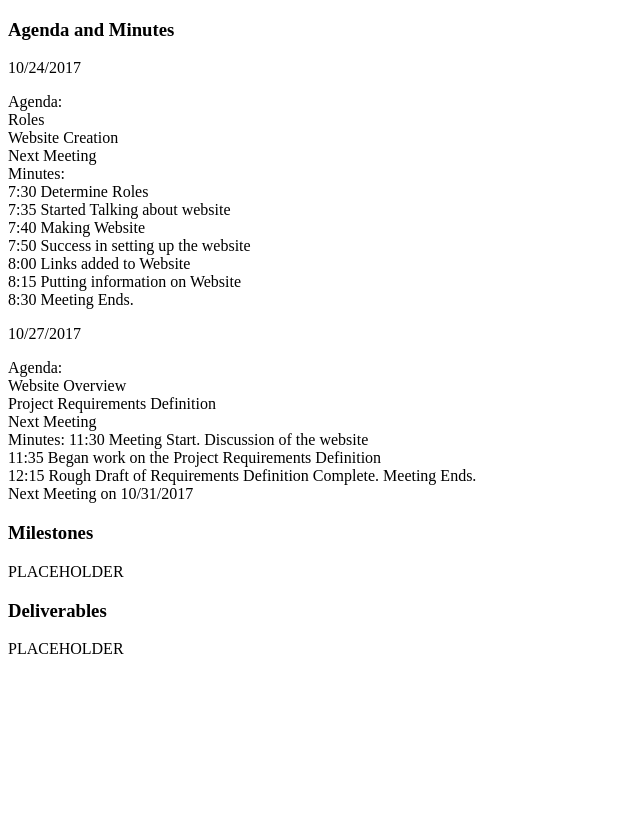
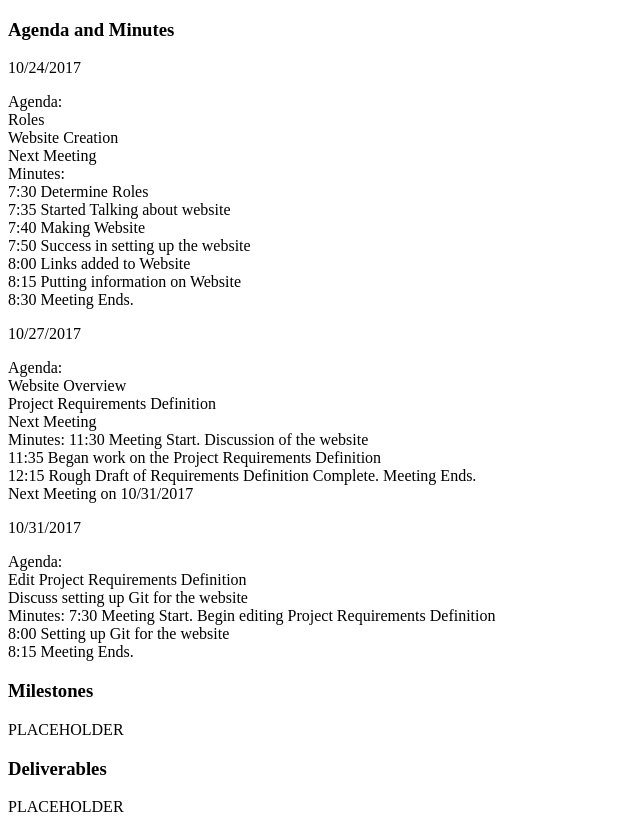
Before and after one commit to weberja4/team11web, a plain HTML site: page infoDirectory/info.html in a window 1280 px wide. Shown: the whole page, without its empty margins (0-640 px from the left). Before the commit the page ends 800 px from the top, so only its background shows below. Drawn offline with Linux system fonts and the light colour scheme.

Commit message:
Updated agenda

```diff
--- a/infoDirectory/info.html
+++ b/infoDirectory/info.html
@@ -35,6 +35,17 @@ Minutes:<br>
     Next Meeting on 10/31/2017<br>
 </p>
 
+<p>10/31/2017</p>
+<p>
+    Agenda:<br>
+    Edit Project Requirements Definition<br>
+    Discuss setting up Git for the website<br>
+    Minutes:
+    7:30 Meeting Start. Begin editing Project Requirements Definition<br>
+    8:00 Setting up Git for the website<br>
+    8:15 Meeting Ends.<br>
+</p>
+
 <h3>Milestones</h3>
 <p>PLACEHOLDER</p>
 
```
